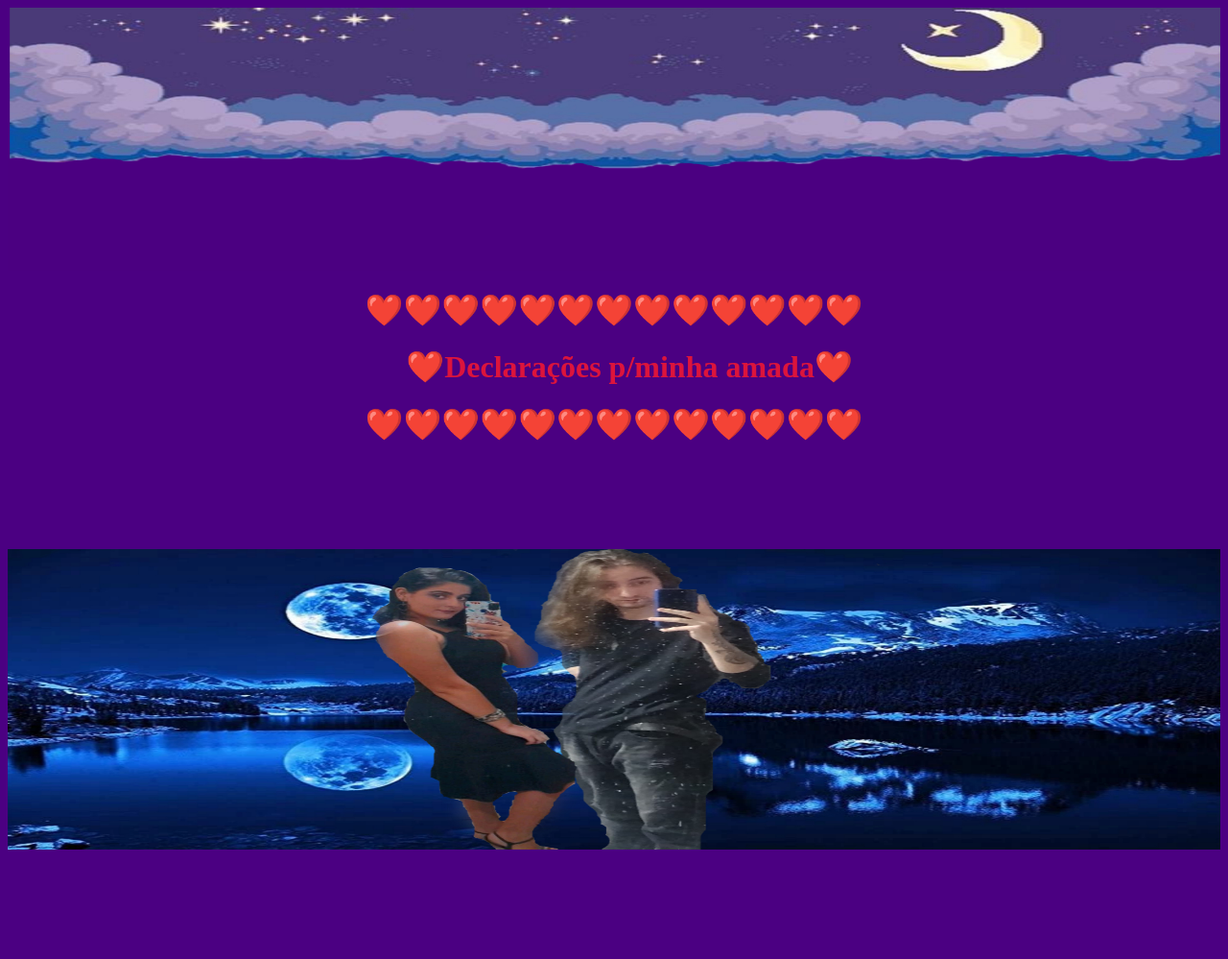
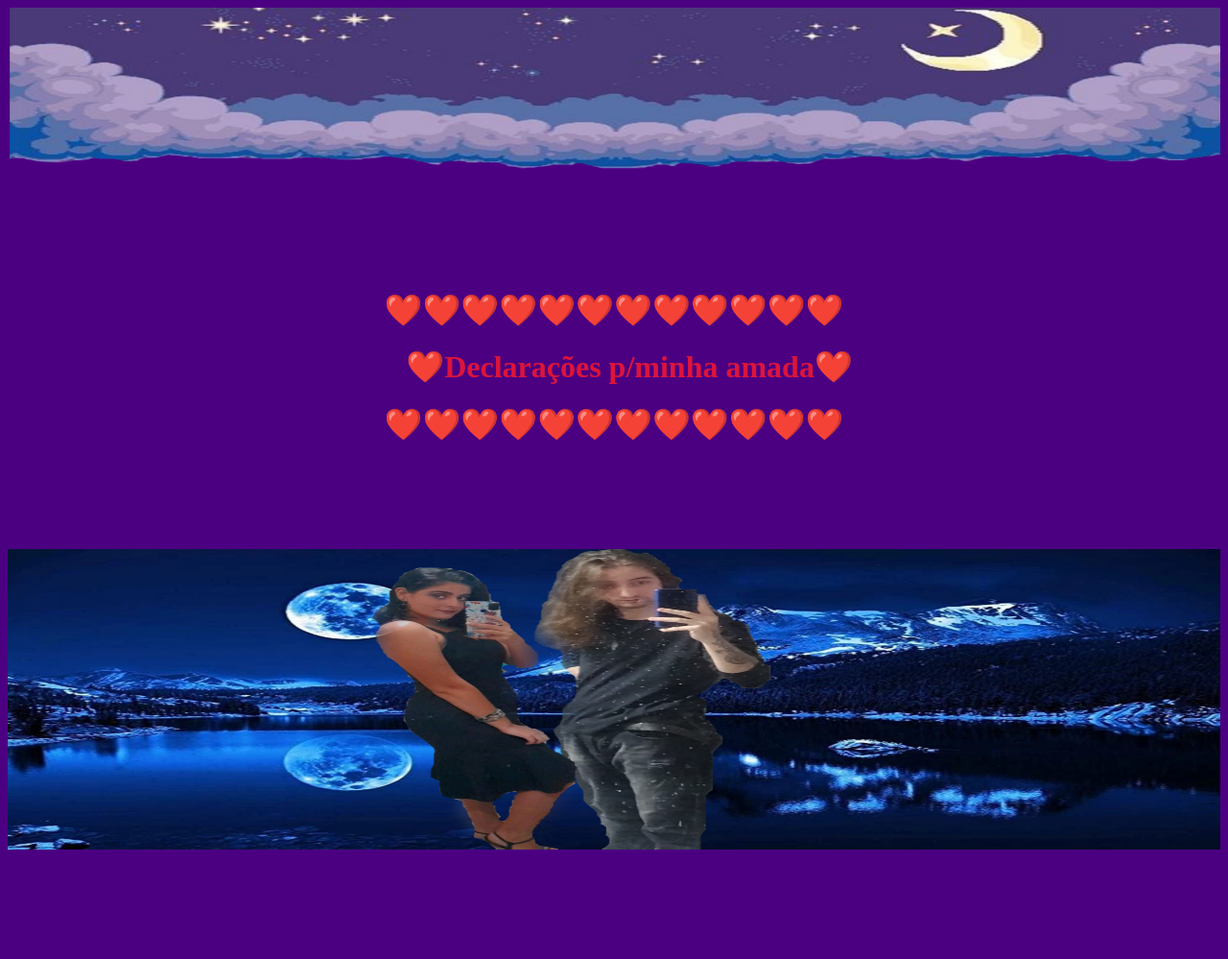
Before and after one commit to DnxNoob/sitedeclara-oes, a plain HTML site: page index.html in a window 1280 px wide. Shown: the top 999 px of the page at 96% size. Drawn offline with Linux system fonts and the light colour scheme.

Commit message:
Update index.html

```diff
--- a/index.html
+++ b/index.html
@@ -4,9 +4,9 @@
        <head>
                 <img src="começo.jpg" height="35%" width="100%"></>
 
-                <h1 style="color:#DC143C;" align="center">❤️❤️❤️❤️❤️❤️❤️❤️❤️❤️❤️❤️❤️
+                <h1 style="color:#DC143C;" align="center">❤️❤️❤️❤️❤️❤️❤️❤️❤️❤️❤️❤️
                 <h1 style="color:#DC143C;" align="center"> ❤️Declarações p/minha amada❤️
-                <h1 style="color:#DC143C;" align="center">❤️❤️❤️❤️❤️❤️❤️❤️❤️❤️❤️❤️❤️
+                <h1 style="color:#DC143C;" align="center">❤️❤️❤️❤️❤️❤️❤️❤️❤️❤️❤️❤️
 
                       <br></br>
                       <br></br>
```
